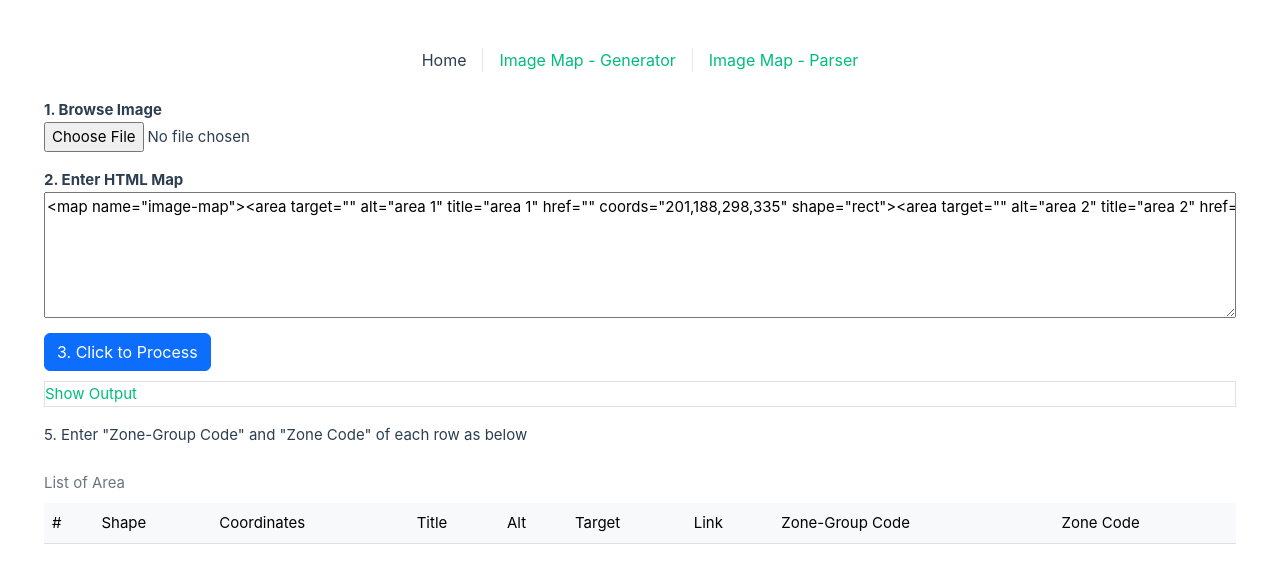
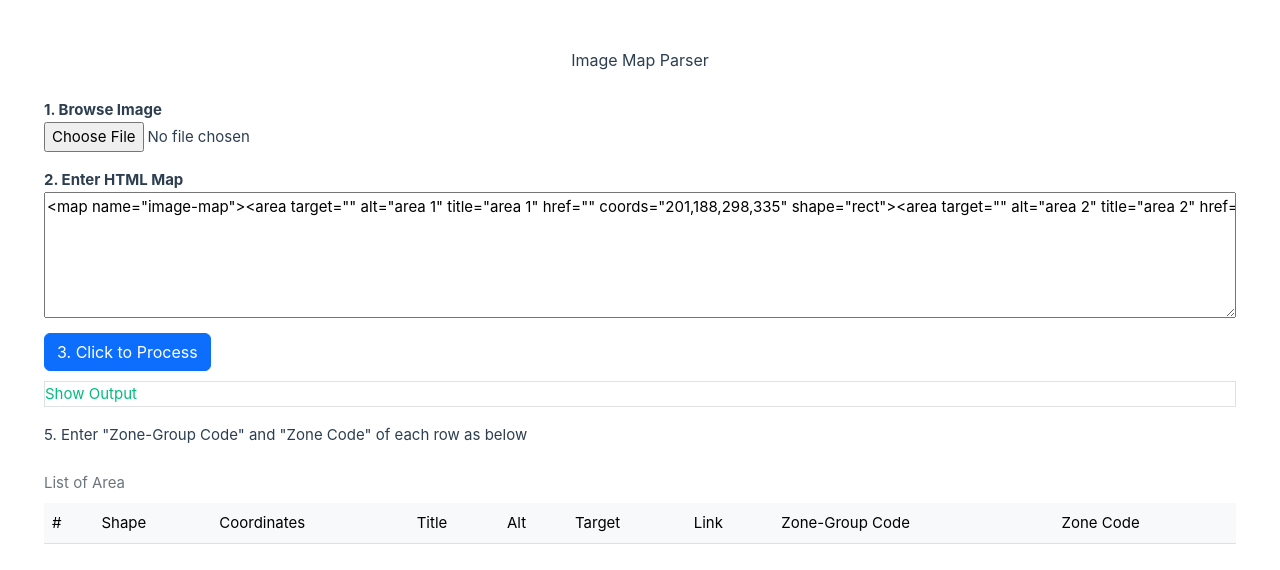
Before and after one commit to Wanatchapong/concert-imagemap, a Vue app: page / in a window 1280 px wide. Shown: the top 570 px of the page. Built offline with nearby package versions, Linux system fonts and the light colour scheme.

Commit message:
disable other routes

```diff
--- a/src/components/Navigation.vue
+++ b/src/components/Navigation.vue
@@ -6,11 +6,11 @@ import { routePaths } from "../router";
 
 <template>
   <nav>
-    <RouterLink :to="routePaths.Home">Home</RouterLink>
-    <RouterLink :to="routePaths.ImageMapeGenerator"
+    <RouterLink :to="routePaths.Home">Image Map Parser</RouterLink>
+    <!-- <RouterLink :to="routePaths.ImageMapeGenerator"
       >Image Map - Generator</RouterLink
     >
-    <RouterLink :to="routePaths.ImageMapeParser">Image Map - Parser</RouterLink>
+    <RouterLink :to="routePaths.ImageMapeParser">Image Map - Parser</RouterLink> -->
   </nav>
 </template>
 
--- a/src/router/index.js
+++ b/src/router/index.js
@@ -1,5 +1,5 @@
 import { createRouter, createWebHistory } from "vue-router";
-import ImageMapGenerator from "../views/ImageMapGenerator.vue";
+// import ImageMapGenerator from "../views/ImageMapGenerator.vue";
 import ImageMapParser from "../views/ImageMapParser.vue";
 
 export const routePaths = {
@@ -16,15 +16,15 @@ export const router = createRouter({
       name: "home",
       component: ImageMapParser,
     },
-    {
-      path: routePaths.ImageMapeGenerator,
-      name: "imageMapGenerator",
-      component: ImageMapGenerator,
-    },
-    {
-      path: routePaths.ImageMapeParser,
-      name: "imageMapParser",
-      component: ImageMapParser,
-    },
+    // {
+    //   path: routePaths.ImageMapeGenerator,
+    //   name: "imageMapGenerator",
+    //   component: ImageMapGenerator,
+    // },
+    // {
+    //   path: routePaths.ImageMapeParser,
+    //   name: "imageMapParser",
+    //   component: ImageMapParser,
+    // },
   ],
 });
```
